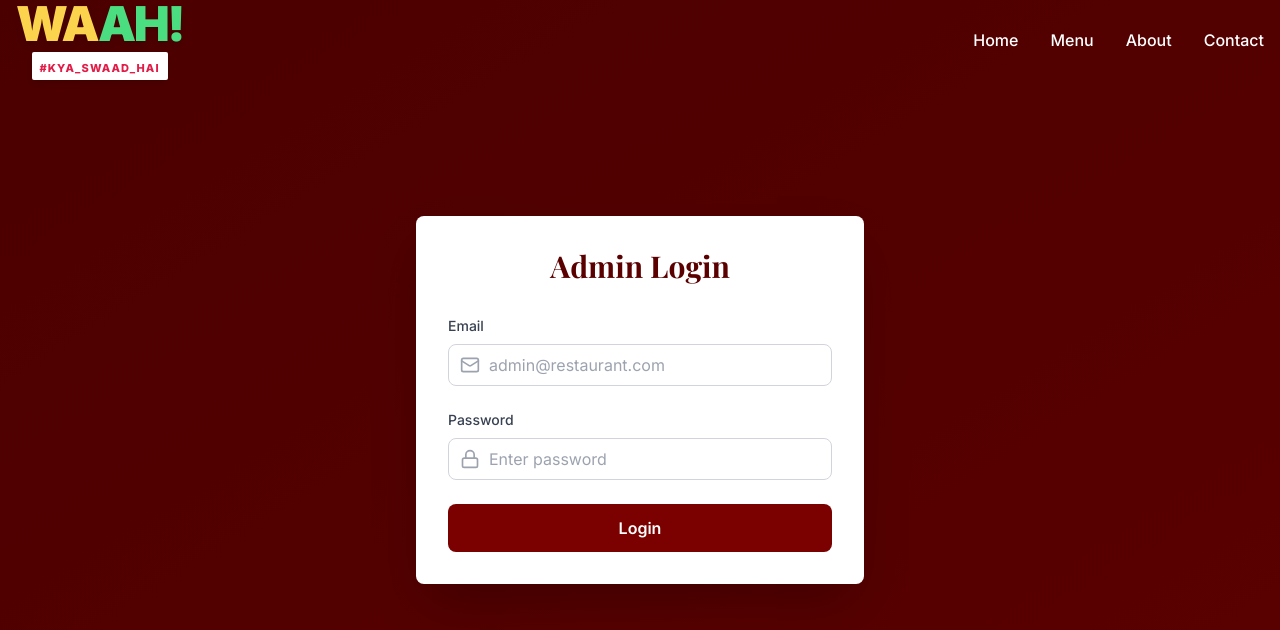
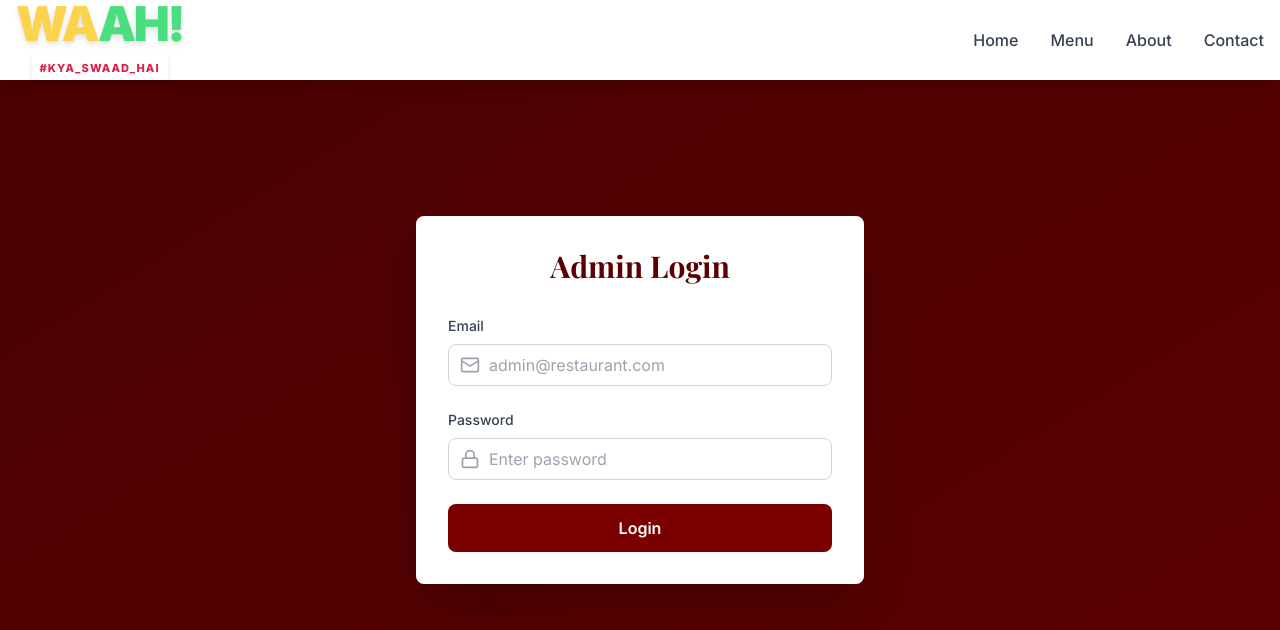
Before and after one commit to shashikantkulture/restaurant-website, a Next.js app: page /admin/login in a window 1280 px wide. Shown: the top 630 px of the page. Built offline with nearby package versions, Linux system fonts and the light colour scheme.

Commit message:
Fix navbar visibility, menu images fallback, and next.config remotePatterns

```diff
--- a/app/menu/page.tsx
+++ b/app/menu/page.tsx
@@ -98,11 +98,10 @@ export default function MenuPage() {
               <button
                 key={category}
                 onClick={() => setSelectedCategory(category)}
-                className={`px-6 py-2 rounded-full font-medium transition-all duration-300 ${
-                  selectedCategory === category
+                className={`px-6 py-2 rounded-full font-medium transition-all duration-300 ${selectedCategory === category
                     ? 'bg-maroon-600 text-white shadow-lg'
                     : 'bg-cream-100 text-gray-700 hover:bg-cream-200'
-                }`}
+                  }`}
               >
                 {category}
               </button>
@@ -133,6 +132,9 @@ export default function MenuPage() {
                       src={item.image || 'https://images.unsplash.com/photo-1546069901-ba9599a7e63c?w=800'}
                       alt={item.name}
                       className="w-full h-full object-cover hover:scale-110 transition-transform duration-500"
+                      onError={(e) => {
+                        (e.target as HTMLImageElement).src = 'https://images.unsplash.com/photo-1546069901-ba9599a7e63c?w=800';
+                      }}
                     />
                     {!item.available && (
                       <div className="absolute inset-0 bg-black/50 flex items-center justify-center">
@@ -149,11 +151,10 @@ export default function MenuPage() {
                     <button
                       onClick={() => handleAddToCart(item)}
                       disabled={!item.available}
-                      className={`w-full py-3 rounded-lg font-semibold transition-all duration-300 flex items-center justify-center gap-2 ${
-                        item.available
+                      className={`w-full py-3 rounded-lg font-semibold transition-all duration-300 flex items-center justify-center gap-2 ${item.available
                           ? 'bg-maroon-600 hover:bg-maroon-700 text-white'
                           : 'bg-gray-300 text-gray-500 cursor-not-allowed'
-                      }`}
+                        }`}
                     >
                       <Plus className="w-5 h-5" />
                       Add to Cart
--- a/components/Navbar.tsx
+++ b/components/Navbar.tsx
@@ -10,6 +10,7 @@ export default function Navbar() {
   const [isScrolled, setIsScrolled] = useState(false);
   const [isMobileMenuOpen, setIsMobileMenuOpen] = useState(false);
   const pathname = usePathname();
+  const isHomePage = pathname === '/';
 
   useEffect(() => {
     const handleScroll = () => {
@@ -18,6 +19,9 @@ export default function Navbar() {
     window.addEventListener('scroll', handleScroll);
     return () => window.removeEventListener('scroll', handleScroll);
   }, []);
+
+  // On home page: transparent until scrolled. On all other pages: always solid white.
+  const isTransparent = isHomePage && !isScrolled;
 
   const navLinks = [
     { href: '/', label: 'Home' },
@@ -28,7 +32,7 @@ export default function Navbar() {
 
   return (
     <motion.nav
-      className={`fixed top-0 left-0 right-0 z-50 transition-all duration-300 ${isScrolled ? 'bg-white shadow-lg' : 'bg-transparent'
+      className={`fixed top-0 left-0 right-0 z-50 transition-all duration-300 ${isTransparent ? 'bg-transparent' : 'bg-white shadow-lg'
         }`}
       initial={{ y: -100 }}
       animate={{ y: 0 }}
@@ -56,12 +60,12 @@ export default function Navbar() {
                 key={link.href}
                 href={link.href}
                 className={`font-medium transition-colors relative ${pathname === link.href
-                    ? isScrolled
-                      ? 'text-maroon-600'
-                      : 'text-gold-400'
-                    : isScrolled
-                      ? 'text-gray-700 hover:text-maroon-600'
-                      : 'text-white hover:text-gold-400'
+                  ? isTransparent
+                    ? 'text-gold-400'
+                    : 'text-maroon-600'
+                  : isTransparent
+                    ? 'text-white hover:text-gold-400'
+                    : 'text-gray-700 hover:text-maroon-600'
                   }`}
               >
                 {link.label}
@@ -82,9 +86,9 @@ export default function Navbar() {
             aria-label="Toggle menu"
           >
             {isMobileMenuOpen ? (
-              <X className={`w-6 h-6 ${isScrolled ? 'text-gray-900' : 'text-white'}`} />
+              <X className={`w-6 h-6 ${isTransparent ? 'text-white' : 'text-gray-900'}`} />
             ) : (
-              <Menu className={`w-6 h-6 ${isScrolled ? 'text-gray-900' : 'text-white'}`} />
+              <Menu className={`w-6 h-6 ${isTransparent ? 'text-white' : 'text-gray-900'}`} />
             )}
           </button>
         </div>
@@ -105,8 +109,8 @@ export default function Navbar() {
                 href={link.href}
                 onClick={() => setIsMobileMenuOpen(false)}
                 className={`font-medium py-2 ${pathname === link.href
-                    ? 'text-maroon-600 border-l-4 border-maroon-600 pl-4'
-                    : 'text-gray-700 hover:text-maroon-600 pl-4'
+                  ? 'text-maroon-600 border-l-4 border-maroon-600 pl-4'
+                  : 'text-gray-700 hover:text-maroon-600 pl-4'
                   }`}
               >
                 {link.label}
--- a/next.config.js
+++ b/next.config.js
@@ -7,7 +7,12 @@ const nextConfig = {
     ignoreBuildErrors: true,
   },
   images: {
-    domains: ['localhost', 'res.cloudinary.com', 'images.unsplash.com', 'image.pollinations.ai'],
+    remotePatterns: [
+      { protocol: 'https', hostname: 'image.pollinations.ai' },
+      { protocol: 'https', hostname: 'res.cloudinary.com' },
+      { protocol: 'https', hostname: 'images.unsplash.com' },
+      { protocol: 'http', hostname: 'localhost' },
+    ],
   },
 }
 
```
